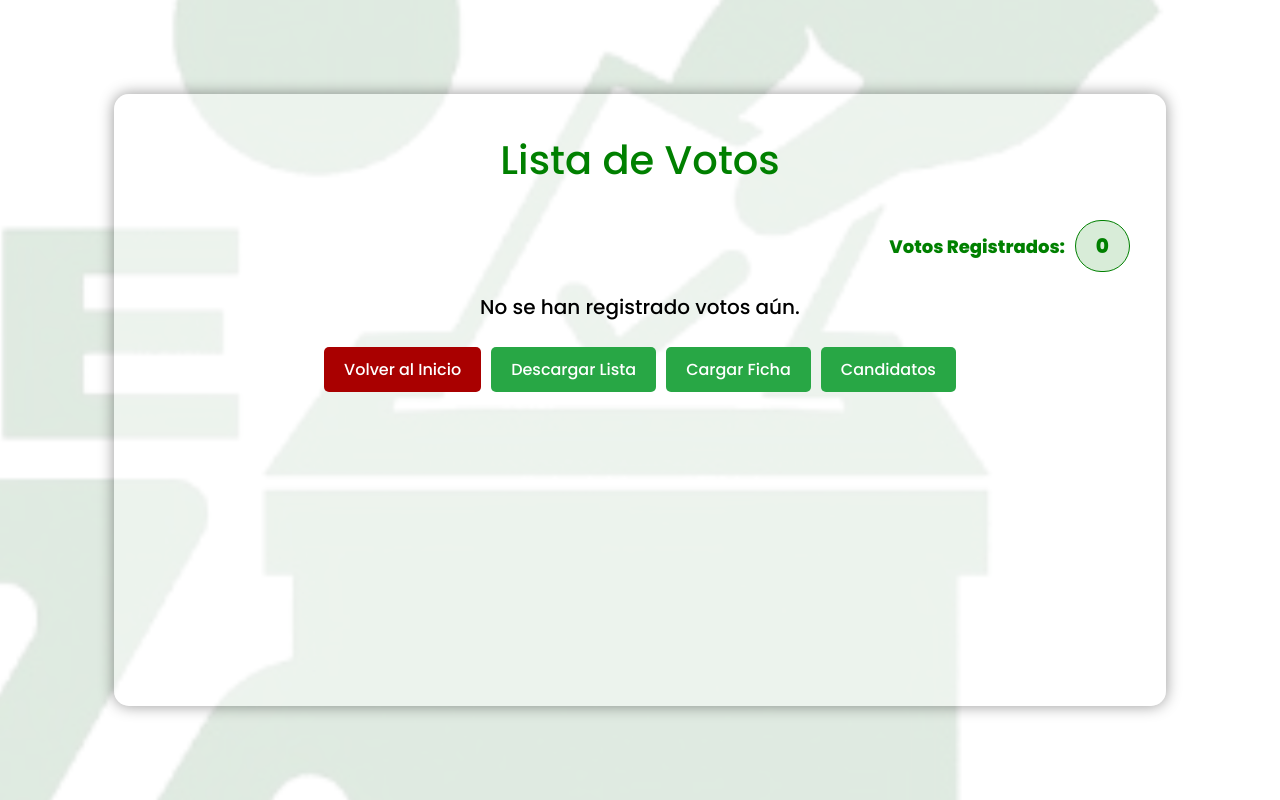
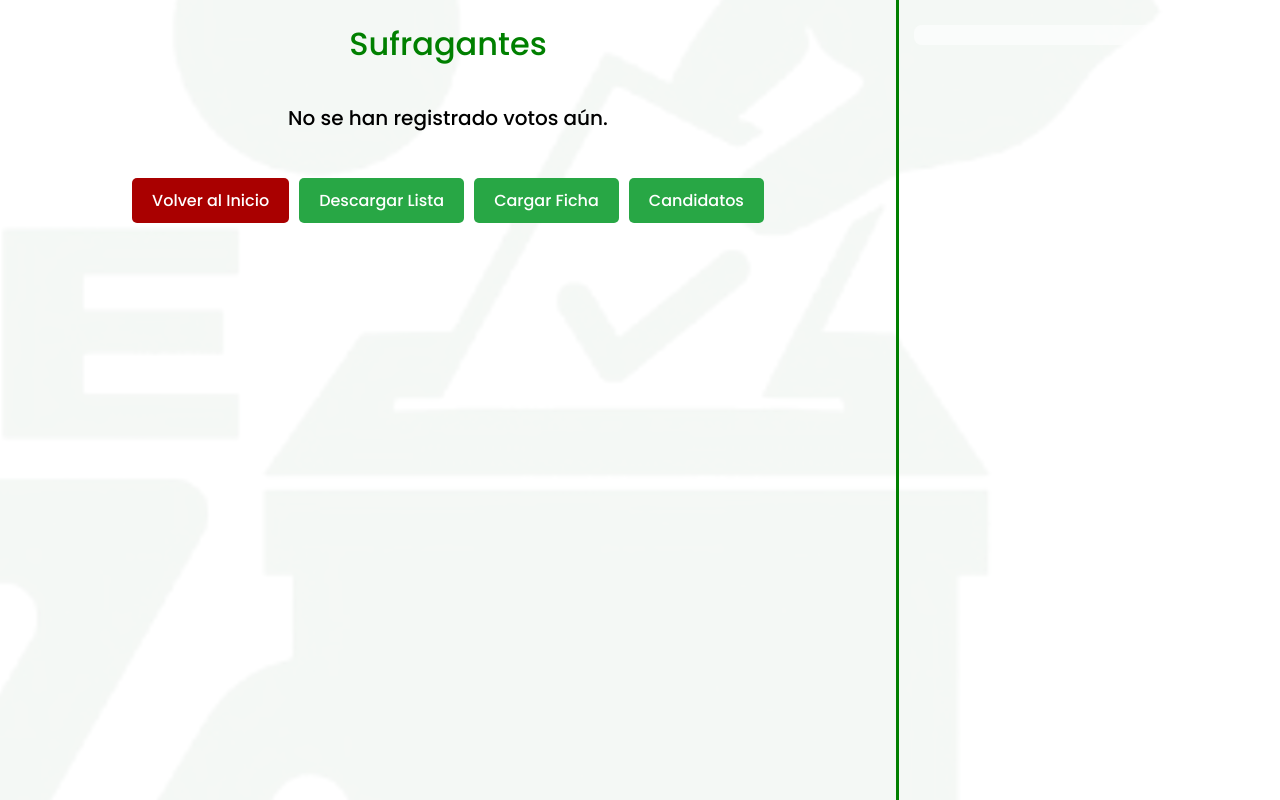
Before and after one commit to KevinV345/senavotos, a Flask app: page /admin in a window 1280 px wide. Run offline with Flask 3, Linux system fonts and the light colour scheme; data comes from the database, SQL or seed files in the repository; tables that the repository leaves empty hold one stand-in row (values such as "Sample post"); data that the repository does not hold is empty; some libraries are stand-ins or nearby versions.

Commit message:
sdgflkjdhfiduasgf

```diff
--- a/src/app.py
+++ b/src/app.py
@@ -229,6 +229,7 @@ def actualizar_votos():
     cursor = mysql.connection.cursor(MySQLdb.cursors.DictCursor)
 
     try:
+        # Consulta principal para obtener todos los votos
         cursor.execute("""
             SELECT
                 u.documento,
@@ -242,12 +243,44 @@ def actualizar_votos():
             JOIN fichas f ON u.fichas_idfichas = f.idfichas
         """)
         votos = cursor.fetchall()
-    except MySQLdb.Error:
+
+        # Consulta para obtener el resumen por jornada y candidato
+        cursor.execute("""
+            SELECT
+                u.jornada,
+                c.nombre_candidato,
+                COUNT(*) as total_votos
+            FROM votos v
+            JOIN usuarios u ON v.usuarios_idusuario = u.idusuario
+            JOIN candidatos c ON v.candidatos_idcandidato = c.idcandidato
+            GROUP BY u.jornada, c.nombre_candidato
+            ORDER BY u.jornada, c.nombre_candidato
+        """)
+        resumen_votos = cursor.fetchall()
+
+        # Consulta para obtener el total de votos por jornada
+        cursor.execute("""
+            SELECT
+                u.jornada,
+                COUNT(*) as total_votos
+            FROM votos v
+            JOIN usuarios u ON v.usuarios_idusuario = u.idusuario
+            GROUP BY u.jornada
+            ORDER BY u.jornada
+        """)
+        total_por_jornada = cursor.fetchall()
+
+    except MySQLdb.Error as e:
+        print(f"Error al consultar los votos: {e}")
         votos = []
+        resumen_votos = []
+        total_por_jornada = []
 
+    # Obtener listas únicas de jornadas y candidatos
     jornadas = sorted(set(v['jornada'] for v in votos))
     candidatos = sorted(set(v['nombre_candidato'] for v in votos))
 
+    # Generar el HTML para la tabla
     html_filas = render_template_string("""
         {% for voto in votos %}
         <tr>
@@ -264,7 +297,9 @@ def actualizar_votos():
         "html": html_filas,
         "jornadas": jornadas,
         "candidatos": candidatos,
-        "total": len(votos)  # Total de votos
+        "total": len(votos),
+        "resumen_votos": [dict(v) for v in resumen_votos],
+        "total_por_jornada": [dict(v) for v in total_por_jornada]
     })
 
 @app.route('/admin/exportar_excel', methods=['POST'])
--- a/src/static/css/admin.css
+++ b/src/static/css/admin.css
@@ -3,6 +3,7 @@
 * {
     font-family: Poppins;
     font-weight: 500;
+    box-sizing: border-box;
 }
 
 body {
@@ -10,9 +11,8 @@ body {
     margin: 0;
     padding: 0;
     display: flex;
-    justify-content: center;
-    align-items: center;
-    height: 100vh;
+    height: 100dvh;
+    width: 100%;
     background-image: url(../img/FondoSena3.png);
     background-repeat: no-repeat;
     background-size: cover;
@@ -39,7 +39,7 @@ body {
 
 .contador-votos {
     display: flex;
-    justify-content: end;
+    justify-content: left;
     align-items: center;
     margin: 1%;
     font-weight: bold;
@@ -49,40 +49,125 @@ body {
 
 .contador-votos span {
     color: green;
-    margin-left: 1%;
     padding: 10px 20px;
-    background-color: rgba(0, 128, 0, 0.152);
-    border: 1px solid green;
-    border-radius: 50px;
     font-size: 20px;
     font-weight: bold;
 }
 
 .tabla-scroll {
-    max-height: 400px;
-    overflow-y: auto;
-    margin-bottom: 20px;
+    height: 350px;
+    overflow: auto;
+    margin-bottom: 15px;
 }
 
 .text {
     color: green;
     text-align: center;
-    padding: 10px;
-    margin-bottom: 20px;
-    font-size: 40px;
+    padding: 5px;
+    margin-bottom: 10px;
+    font-size: 32px;
 }
 
 .container {
+    display: flex;
     background-color: #ffffff67;
-    padding: 2%;
-    box-shadow: 0 0 15px rgba(0, 0, 0, 0.415);
+    width: 100%;
+    height: 100%;
+    max-height: 100vh;
+}
+
+.tabla{
+    background-color: #ffffff67;
+    padding: 15px;
+    width: 70%;
+    height: 100%;
+    overflow: hidden;
+    display: flex;
+    flex-direction: column;
+}
+
+.resumen {
+    background-color: #ffffff67;
+    padding: 15px;
+    width: 30%;
+    height: 100%;
+    border-left: 3px solid green;
+    justify-content: left;
+    overflow-y: auto;
+}
+
+.resumenes {
+    padding: 10px;
+    background-color: #ffffff99;
     border-radius: 8px;
-    width: 90%;
-    max-width: 1000px;
-    border-radius: 15px;
-    height: 70%;
-    /* overflow-y: scroll; */
-    /* max-height: 500px; */
+    margin-top: 10px;
+    font-size: 0.95em;
+}
+
+.jornada-resumen {
+    margin: 8px 0;
+    padding: 8px 10px;
+    background-color: #f0f8f0;
+    border-radius: 6px;
+    border-left: 3px solid green;
+}
+
+.jornada-titulo {
+    font-weight: bold;
+    color: green;
+    margin-bottom: 5px;
+    font-size: 1em;
+}
+
+.candidato-votos {
+    margin-left: 10px;
+    color: #444;
+    line-height: 1.4;
+}
+
+.candidato-votos div {
+    padding: 3px 0;
+    border-bottom: 1px dashed #ddd;
+}
+
+.total-votos-resumen {
+    font-size: 1.1em;
+    color: green;
+    font-weight: bold;
+    margin-bottom: 10px;
+    border-bottom: 2px solid green;
+    padding-bottom: 8px;
+    text-align: center;
+}
+
+.jornada-resumen {
+    margin: 15px 0;
+    padding: 10px;
+    background-color: #f0f8f0;
+    border-radius: 8px;
+    border-left: 4px solid green;
+}
+
+.jornada-titulo {
+    font-weight: bold;
+    color: green;
+    margin-bottom: 10px;
+    font-size: 1.1em;
+}
+
+.candidato-votos {
+    margin-left: 15px;
+    color: #444;
+    line-height: 1.5;
+}
+
+.total-votos-resumen {
+    font-size: 1.2em;
+    color: green;
+    font-weight: bold;
+    margin-bottom: 15px;
+    border-bottom: 2px solid green;
+    padding-bottom: 10px;
 }
 
 .container select {
--- a/src/static/js/admin.js
+++ b/src/static/js/admin.js
@@ -33,11 +33,84 @@ function actualizarVotos() {
             });
 
             $("#total-votos").text(data.total);
+            actualizarResumenVotos(data);
         }
     });
 }
 
-setInterval(actualizarVotos, 1000); // Recarga los votos cada 5 segundos
+function actualizarResumenVotos(data) {
+    // Procesar datos del resumen
+    const resumenPorJornada = {};
+
+    // Inicializar el resumen por jornada con los totales
+    data.total_por_jornada.forEach(tj => {
+        resumenPorJornada[tj.jornada] = {
+            total: tj.total_votos,
+            candidatos: {}
+        };
+    });
+
+    // Agregar los votos por candidato en cada jornada
+    data.resumen_votos.forEach(rv => {
+        if (!resumenPorJornada[rv.jornada].candidatos) {
+            resumenPorJornada[rv.jornada].candidatos = {};
+        }
+        resumenPorJornada[rv.jornada].candidatos[rv.nombre_candidato] = rv.total_votos;
+    });
+
+    // Generar HTML del resumen
+    let html = `<div class="total-votos-resumen">Votos Totales: ${data.total}</div>`;
+
+    // Agregar resumen por jornada
+    Object.keys(resumenPorJornada).forEach(jornada => {
+        const jornadaData = resumenPorJornada[jornada];
+        html += `
+            <div class="jornada-resumen">
+                <div class="jornada-titulo">
+                    Jornada ${jornada.charAt(0).toUpperCase() + jornada.slice(1)}: ${jornadaData.total}
+                </div>
+                <div class="candidato-votos">`;
+
+        // Agregar votos por candidato
+        Object.keys(jornadaData.candidatos).forEach(candidato => {
+            html += `
+                <div>
+                    ${candidato}: ${jornadaData.candidatos[candidato]}
+                </div>`;
+        });
+
+        html += `</div></div>`;
+    });
+
+    // Actualizar el contenido
+    $('.resumenes').html(html);
+
+    // Agregar resumen por jornada
+    Object.keys(resumen.jornadas).forEach(jornada => {
+        const jornadaData = resumen.jornadas[jornada];
+        html += `
+            <div class="jornada-resumen">
+                <div class="jornada-titulo">
+                    Jornada ${jornada.charAt(0).toUpperCase() + jornada.slice(1)}: ${jornadaData.total}
+                </div>
+                <div class="candidato-votos">`;
+
+        // Agregar votos por candidato
+        Object.keys(jornadaData.candidatos).forEach(candidato => {
+            html += `
+                <div>
+                    ${candidato}: ${jornadaData.candidatos[candidato]}
+                </div>`;
+        });
+
+        html += `</div></div>`;
+    });
+
+    // Actualizar el contenido
+    $('.resumenes').html(html);
+}
+
+setInterval(actualizarVotos, 1000); // Recarga los votos cada segundo
 
 function aplicarFiltros() {
     const jornadaSeleccionada = $('#filtro-jornada').val().toLowerCase();
--- a/src/templates/admin.html
+++ b/src/templates/admin.html
@@ -12,15 +12,10 @@
 
 <body>
     <main class="container">
-        <div class="text">Lista de Votos</div>
-
-        <div class="contador-votos">
-            Votos Registrados: <span id="total-votos">0</span>
-        </div>
+        <div class="tabla">
+            <div class="text">Sufragantes</div>
 
             {% if votos %}
-        <div class="tabla-scroll">
-
             <div class="filtros">
                 <label for="filtro-jornada">Filtrar Jornada:</label>
                 <select id="filtro-jornada">
@@ -39,6 +34,8 @@
                     {% endfor %}
                 </select>
             </div>
+            <div class="tabla-scroll">
+
 
                 <table>
                     <thead>
@@ -77,6 +74,12 @@
                 <a href="{{ url_for('upload') }}" class="btn btn-export">Cargar Ficha</a>
                 <a href="{{ url_for('crear_candidato') }}" class="btn btn-export">Candidatos</a>
             </div>
+        </div>
+        <div class="resumen">
+            <div class="resumenes">
+
+            </div>
+        </div>
     </main>
 
     <script src="{{ url_for('static', filename='js/admin.js') }}"></script>
```
Lines whose indentation alone changed are shown as unchanged.
